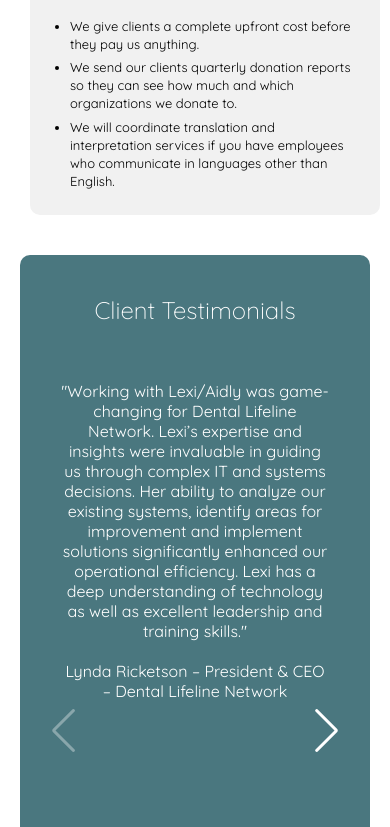
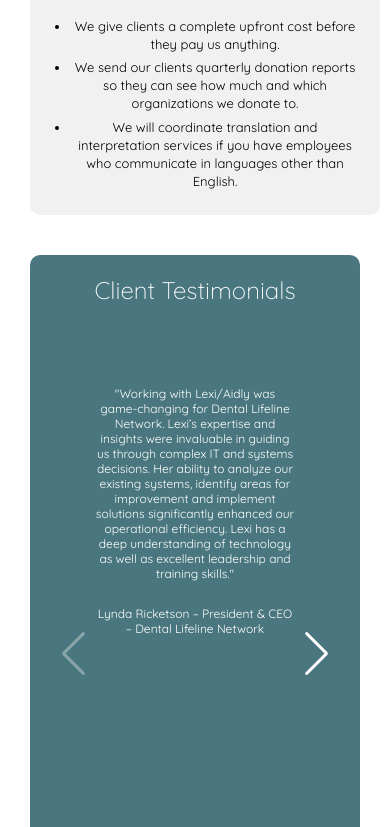
Before and after one commit to JDemlow/nate-client-project, a plain HTML site: page index.html in a window 390 px wide. Shown: the part 3863-4690 px from the top of the page. Drawn offline with nearby package versions, Linux system fonts and the light colour scheme.

Commit message:
polishing media queries

```diff
--- a/style.css
+++ b/style.css
@@ -414,12 +414,14 @@
 
   .profile-info {
     width: 100%;
+    font-size: 16px;
   }
 
   .values .value-item {
     display: block;
     width: 100%;
     margin-bottom: 20px;
+    text-align: center;
   }
 
   .values .value-item:last-child {
@@ -434,12 +436,18 @@
     font-size: 16px;
   }
 
+  .testimonials {
+    padding: 20px;
+    margin: 10px;
+  }
+
   .testimonials h2 {
     font-size: 24px;
   }
 
   .testimonials p {
-    font-size: 16px;
+    font-size: 12px;
+    margin: 25px;
   }
 
   .swiper {
```
